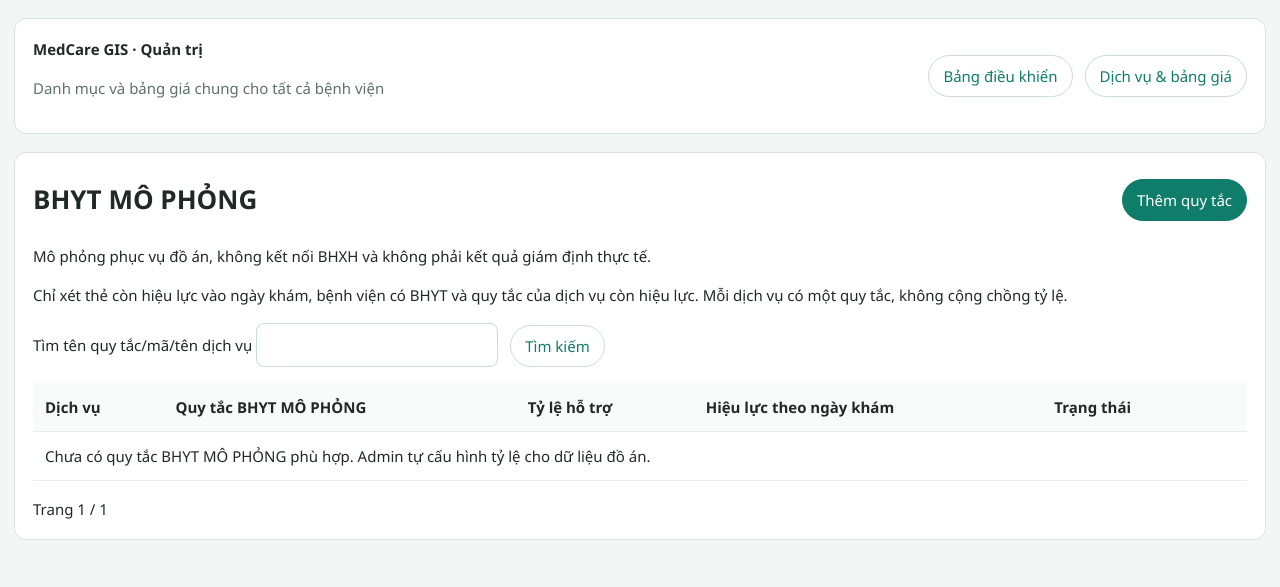
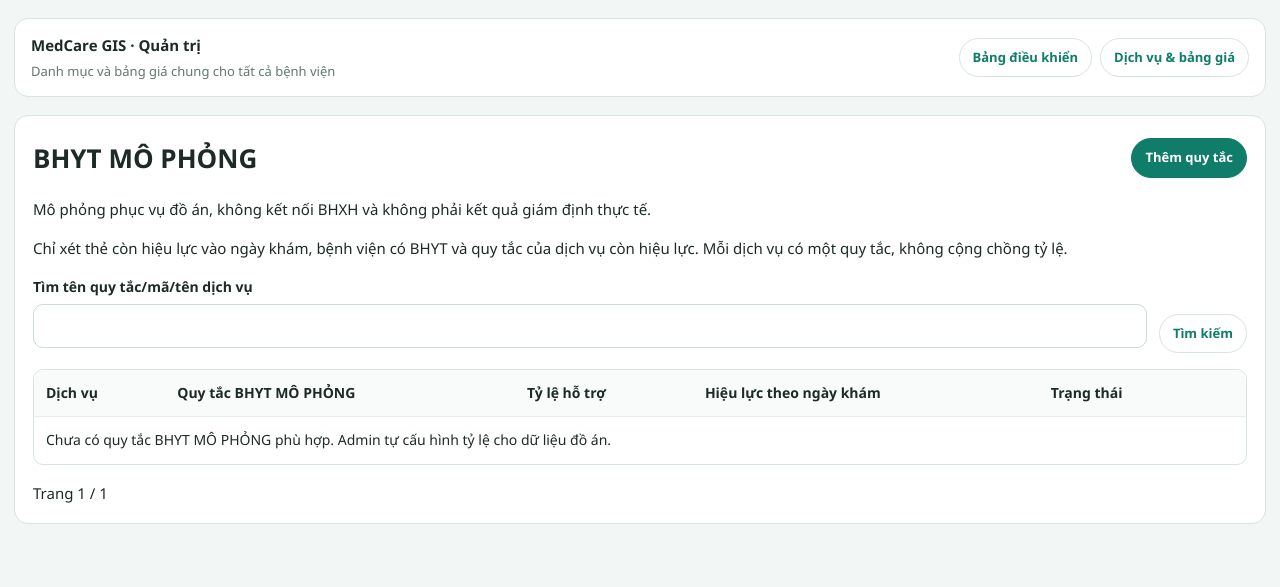
Before and after one commit to huynhxuantinh/TMDT_REPORT, a Django app: page /quan-tri/bhyt-mo-phong/ in a window 1280 px wide. Shown: the top 587 px of the page. Run offline with Django 5.2, Linux system fonts and the light colour scheme; the visitor is signed in with stand-in values (Sample User, id 1); data that the repository does not hold is empty.

Commit message:
fix nốt

```diff
--- /dev/null
+++ b/core/static/core/css/operations.css
@@ -0,0 +1,110 @@
+/* New admin/payment pages only. Tokens and controls follow the existing
+   custom_admin_dashboard, custom_admin_model_list and custom_admin_form. */
+.operations-page {
+    --primary: #0f7d69;
+    --primary-hover: #0b6958;
+    --line: #d8e4df;
+    --muted: #647772;
+    margin: 0;
+    background: #f2f6f4;
+    color: #1e2a27;
+    font: 16px/1.6 "Segoe UI", Arial, sans-serif;
+}
+.operations-page *, .operations-page *::before, .operations-page *::after { box-sizing: border-box; }
+.operations-page.catalog-page { font-size: 15px; }
+.operations-page .page { max-width: 1360px; margin: 0 auto; padding: 18px 14px 30px; min-width: 0; }
+.operations-page.payments-page .page { max-width: 1100px; }
+.operations-page .card, .operations-page main > section {
+    background: #fff;
+    border: 1px solid var(--line);
+    border-radius: 14px;
+    padding: 18px;
+    margin-bottom: 18px;
+    min-width: 0;
+    overflow-wrap: anywhere;
+}
+.operations-page .page-header { padding: 14px 16px; }
+.operations-page .page-header p { margin: 4px 0 0; font-size: 13px; }
+.operations-page .head, .operations-page .actions {
+    display: flex;
+    align-items: center;
+    gap: 8px;
+    flex-wrap: wrap;
+}
+.operations-page .head { justify-content: space-between; }
+.operations-page h1 { margin: 8px 0; font-size: 26px; line-height: 1.25; }
+.operations-page h2 { font-size: 20px; line-height: 1.35; margin: 20px 0 10px; }
+.operations-page a { color: var(--primary-hover); }
+.operations-page .muted, .operations-page .helptext { color: var(--muted); }
+.operations-page .btn, .operations-page button {
+    display: inline-flex;
+    align-items: center;
+    justify-content: center;
+    padding: 9px 13px;
+    border: 1px solid var(--line);
+    border-radius: 999px;
+    background: #fff;
+    color: var(--primary);
+    font: 600 13px/1.5 "Segoe UI", Arial, sans-serif;
+    text-align: center;
+    text-decoration: none;
+    max-width: 100%;
+    white-space: normal;
+    cursor: pointer;
+}
+.operations-page .btn:hover, .operations-page button:hover { border-color: var(--primary); background: #f8fbfa; }
+.operations-page .btn.primary, .operations-page.payments-page button,
+.operations-page.payments-page .btn:not(.secondary) { background: var(--primary); border-color: var(--primary); color: #fff; }
+.operations-page .btn.primary:hover, .operations-page.payments-page button:hover,
+.operations-page.payments-page .btn:not(.secondary):hover { background: var(--primary-hover); }
+.operations-page :is(a, button, input, select, textarea, [tabindex]):focus-visible { outline: 2px solid var(--primary); outline-offset: 3px; }
+.operations-page button:disabled { opacity: .6; cursor: not-allowed; }
+.operations-page input, .operations-page select, .operations-page textarea {
+    font: inherit;
+    padding: 10px 12px;
+    border: 1px solid #cbdbd5;
+    border-radius: 10px;
+    background: #fff;
+    color: inherit;
+    max-width: 100%;
+    min-width: 0;
+}
+.operations-page input[type="checkbox"] { width: auto; padding: 0; accent-color: var(--primary); }
+.operations-page .filters { display: flex; gap: 12px; flex-wrap: wrap; align-items: end; margin: 16px 0; }
+.operations-page .filters > label, .operations-page .filters > div { flex: 1 1 180px; min-width: 0; }
+.operations-page .filters label, .operations-page .field label { display: block; font-size: 14px; font-weight: 600; margin-bottom: 5px; }
+.operations-page .filters :is(input, select) { display: block; width: 100%; margin-top: 5px; }
+.operations-page .field { margin-bottom: 16px; }
+.operations-page .field input:not([type="checkbox"]):not([type="hidden"]),
+.operations-page .field select, .operations-page .field textarea { width: 100%; }
+.operations-page .checkbox-field label { display: inline; margin-right: 8px; }
+.operations-page .helptext { display: block; margin-top: 5px; font-size: 13px; font-weight: 400; }
+.operations-page .errorlist { margin: 5px 0; padding-left: 18px; font-size: 14px; color: #8b2f2f; }
+.operations-page .notice { padding: 12px; border: 1px solid #e8d4b4; border-left: 4px solid #a1631c; border-radius: 10px; background: #fff5e4; margin: 12px 0; overflow-wrap: anywhere; }
+.operations-page .notice.success { border-color: #bfe9cf; border-left-color: #1f7a4f; background: #eefaf4; color: #176b3a; }
+.operations-page .notice.error { border-color: #e5c8c8; border-left-color: #8b2f2f; background: #fff1f1; color: #8b2f2f; }
+.operations-page .notice.info { background: #edf6f1; border-color: var(--line); border-left-color: var(--primary); }
+.operations-page .table-wrap { overflow-x: auto; max-width: 100%; margin: 16px 0; border: 1px solid var(--line); border-radius: 10px; }
+.operations-page table { border-collapse: collapse; width: 100%; min-width: 720px; font-size: 14px; }
+.operations-page th, .operations-page td { padding: 12px; border-bottom: 1px solid #e5efea; text-align: left; vertical-align: top; }
+.operations-page th { background: #f8fbfa; font-weight: 600; }
+.operations-page tr:last-child td { border-bottom: 0; }
+.operations-page tfoot { background: #f8fbfa; }
+.operations-page .money { white-space: nowrap; }
+.operations-page .badge, .operations-page .payment-status { display: inline-block; padding: 4px 10px; border-radius: 999px; background: #edf1ef; font-size: 13px; font-weight: 600; }
+.operations-page .badge.active, .operations-page .payment-status[data-status="paid"], .operations-page .payment-status[data-status="success"] { background: #e5f4eb; color: #1f7a4f; }
+.operations-page .payment-status[data-status="unpaid"], .operations-page .payment-status[data-status="pending"] { background: #fff5e4; color: #855015; }
+.operations-page .payment-status[data-status="failed"], .operations-page .payment-status[data-status="cancelled"], .operations-page .payment-status[data-status="expired"] { background: #fff1f1; color: #8b2f2f; }
+.operations-page .ref { font-size: 13px; }
+.operations-page code, .operations-page .description { overflow-wrap: anywhere; }
+.operations-page .inline { display: inline; }
+.operations-page .pagination { margin-top: 16px; display: flex; gap: 16px; flex-wrap: wrap; }
+.operations-page dt { font-weight: 600; margin-top: 12px; }
+.operations-page dd { margin: 0; }
+@media (max-width: 600px) {
+    .operations-page .card, .operations-page main > section { padding: 16px; }
+    .operations-page .filters { display: grid; grid-template-columns: minmax(0, 1fr); }
+    .operations-page .filters :is(input, select), .operations-page .field :is(input, select, textarea) { font-size: 16px; }
+    .operations-page .btn, .operations-page button { min-height: 42px; }
+    .operations-page .table-wrap::before { content: "Vuốt ngang để xem đầy đủ bảng →"; display: block; padding: 8px 12px; color: var(--muted); font-size: 13px; }
+}
--- a/core/templates/core/payments/list.html
+++ b/core/templates/core/payments/list.html
@@ -7,7 +7,7 @@
     <p>Chọn ca đã hoàn tất để xem chi phí dịch vụ, hóa đơn và kết quả thanh toán.</p>
     {% if profile %}<p>Thu ngân: {{ user.username }} · {{ profile.benh_vien.ten }}</p>{% endif %}
     {% if monitor %}<p class="muted">Theo dõi toàn hệ thống · chỉ xem.</p>{% endif %}
-    <form method="get">
+    <form method="get" class="filters">
         <label>Tìm mã hóa đơn / tên bệnh nhân <input name="q" value="{{ q }}" maxlength="100"></label>
         <label>Trạng thái <select name="status">
             <option value="">Tất cả</option>
--- a/core/templates/core/service_catalog/base.html
+++ b/core/templates/core/service_catalog/base.html
@@ -1,36 +1,14 @@
+{% load static %}
 <!DOCTYPE html>
 <html lang="vi">
 <head>
     <meta charset="UTF-8">
     <meta name="viewport" content="width=device-width, initial-scale=1.0">
     <title>{% block title %}Dịch vụ &amp; bảng giá{% endblock %} · MedCare GIS</title>
-    <style>
-        * { box-sizing: border-box; }
-        body { margin: 0; font: 15px/1.6 "Segoe UI", Arial, sans-serif; background: #f2f6f5; color: #1f2a27; }
-        .page { max-width: 1360px; margin: 0 auto; padding: 18px 14px 30px; }
-        .card { background: #fff; border: 1px solid #d8e5df; border-radius: 12px; margin-bottom: 18px; padding: 18px; }
-        .head, .actions, .filters { display: flex; gap: 12px; align-items: center; flex-wrap: wrap; }
-        .head { justify-content: space-between; }
-        h1 { margin: 8px 0; font-size: 26px; } h2 { font-size: 20px; }
-        a { color: #0f7d69; } .muted { color: #5e716c; }
-        .btn { display: inline-block; padding: 8px 14px; border: 1px solid #cedcd7; border-radius: 999px; text-decoration: none; background: #fff; color: #0f7d69; font: inherit; cursor: pointer; }
-        .primary { background: #0f7d69; border-color: #0f7d69; color: white; }
-        .filters { align-items: end; margin: 16px 0; } .filters label { display: block; }
-        input, select { font: inherit; padding: 9px; border: 1px solid #cbdbd5; border-radius: 8px; max-width: 100%; }
-        .table-wrap { overflow-x: auto; } table { width: 100%; border-collapse: collapse; }
-        th, td { padding: 12px; border-bottom: 1px solid #e5efea; text-align: left; vertical-align: top; }
-        th { background: #f8fbfa; white-space: nowrap; } .money { white-space: nowrap; }
-        .badge { padding: 4px 9px; border-radius: 8px; background: #edf1ef; white-space: nowrap; }
-        .active { background: #e5f4eb; color: #1f7a4f; }
-        .notice { padding: 12px; background: #edf6f1; border-left: 4px solid #0f7d69; }
-        .error { background: #fff0ec; border-color: #8a2f2f; }
-        .description { overflow-wrap: anywhere; } .inline { display: inline; }
-        .pagination { margin-top: 16px; display: flex; gap: 16px; flex-wrap: wrap; }
-        dt { font-weight: 600; margin-top: 12px; } dd { margin: 0; }
-    </style>
+    <link rel="stylesheet" href="{% static 'core/css/operations.css' %}">
 </head>
-<body><main class="page">
-    <header class="card head">
+<body class="operations-page catalog-page"><main class="page">
+    <header class="card head page-header">
         <div><strong>MedCare GIS · Quản trị</strong><p class="muted">Danh mục và bảng giá chung cho tất cả bệnh viện</p></div>
         <nav class="actions"><a class="btn" href="{% url 'custom_admin_dashboard' %}">Bảng điều khiển</a><a class="btn" href="{% url 'service_list' %}">Dịch vụ &amp; bảng giá</a></nav>
     </header>
--- a/requirements-dev.txt
+++ b/requirements-dev.txt
@@ -2,3 +2,5 @@
 pypdf==6.21.4
 # Optional visual inspection of generated PDF artifacts.
 PyMuPDF==1.28.2
+# Optional Edge workflow QA (.tools/qa_browser.py); uses installed Microsoft Edge.
+playwright==1.64.1
```
Also changed, not shown: core/templates/core/payments/base.html (+4 -17 lines), core/templates/core/payments/cashier_form.html (+17 -1 lines), core/templates/core/payments/detail.html (+8 -8 lines), docs/TASK08_NGHIEM_THU.md (added, +79 -0 lines), docs/TASK09_GIAO_DIEN.md (added, +58 -0 lines), .tools/qa_browser.py (added), README.md.
